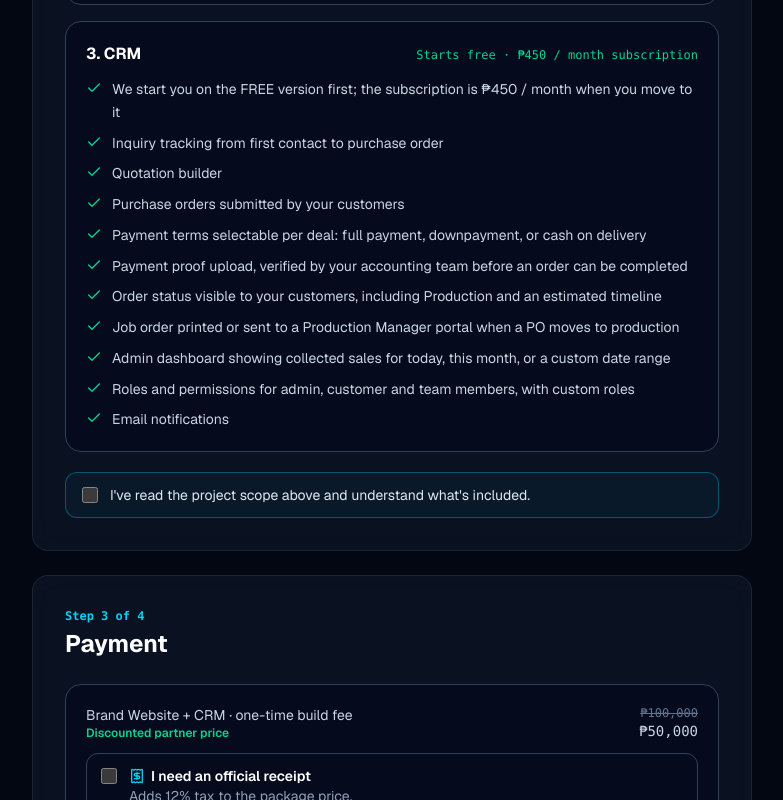
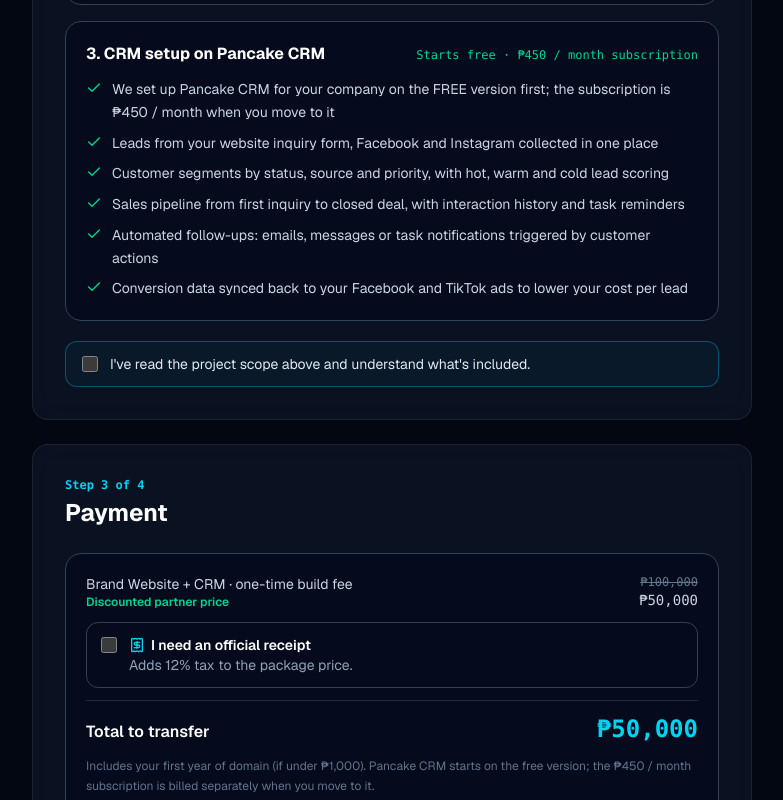
Before and after one commit to asensoproject/clive-llora-portfolio, a Next.js app: page /onboarding in a window 1280 px wide. Shown: the part 1580-2380 px from the top of the page, without its empty margins (248-1031 px from the left). Built offline with nearby package versions, Linux system fonts and the light colour scheme.

Commit message:
feat(onboarding): CRM scope is a Pancake CRM setup
Co-Authored-By: Claude Opus 5.5 <noreply@anthropic.com>

```diff
--- a/src/components/onboarding/OnboardingForm.tsx
+++ b/src/components/onboarding/OnboardingForm.tsx
@@ -221,7 +221,7 @@ export const OnboardingForm = () => {
             <span className="font-mono text-2xl font-extrabold text-cyan-400">{peso(totals.total)}</span>
           </div>
           <p className="text-xs text-slate-500 leading-relaxed">
-            {`Includes your first year of domain (if under ₱1,000). The CRM starts on the free version; the ${peso(ONBOARDING.crmMonthly)} / month subscription is billed separately when you move to it.`}
+            {`Includes your first year of domain (if under ₱1,000). Pancake CRM starts on the free version; the ${peso(ONBOARDING.crmMonthly)} / month subscription is billed separately when you move to it.`}
           </p>
         </div>
 
--- a/src/data/onboardingConfig.ts
+++ b/src/data/onboardingConfig.ts
@@ -23,7 +23,7 @@ export const ONBOARDING = {
   // The fixed scope the client accepts. Bump `version` whenever the wording changes;
   // each submission stores the version it agreed to.
   scope: {
-    version: "2026-10-29d",
+    version: "2026-10-29e",
     included: [
       {
         title: "Brand website",
@@ -59,20 +59,15 @@ export const ONBOARDING = {
         ],
       },
       {
-        title: "CRM",
+        title: "CRM setup on Pancake CRM",
         billing: "Starts free · ₱450 / month subscription",
         items: [
-          "We start you on the FREE version first; the subscription is ₱450 / month when you move to it",
-          "Inquiry tracking from first contact to purchase order",
-          "Quotation builder",
-          "Purchase orders submitted by your customers",
-          "Payment terms selectable per deal: full payment, downpayment, or cash on delivery",
-          "Payment proof upload, verified by your accounting team before an order can be completed",
-          "Order status visible to your customers, including Production and an estimated timeline",
-          "Job order printed or sent to a Production Manager portal when a PO moves to production",
-          "Admin dashboard showing collected sales for today, this month, or a custom date range",
-          "Roles and permissions for admin, customer and team members, with custom roles",
-          "Email notifications",
+          "We set up Pancake CRM for your company on the FREE version first; the subscription is ₱450 / month when you move to it",
+          "Leads from your website inquiry form, Facebook and Instagram collected in one place",
+          "Customer segments by status, source and priority, with hot, warm and cold lead scoring",
+          "Sales pipeline from first inquiry to closed deal, with interaction history and task reminders",
+          "Automated follow-ups: emails, messages or task notifications triggered by customer actions",
+          "Conversion data synced back to your Facebook and TikTok ads to lower your cost per lead",
         ],
       },
     ],
```
